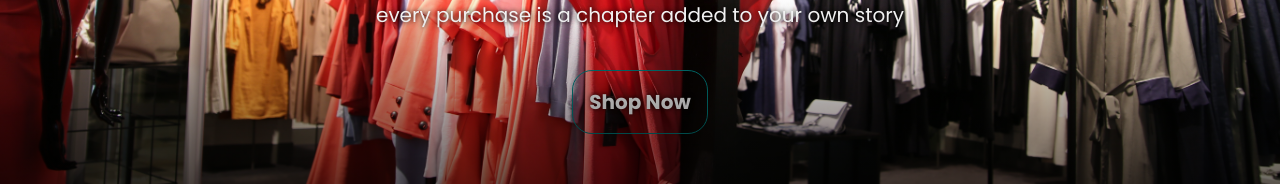
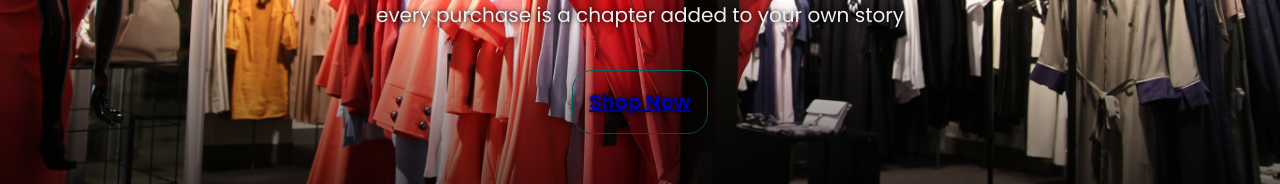
Before and after one commit to Fadilix/shopping-cart, a React (Vite) app: page / in a window 1280 px wide. Shown: the part 483-667 px from the top of the page. Built offline with nearby package versions, Linux system fonts and the light colour scheme; no server answers.

Commit message:
fix shop now button

```diff
--- a/src/pages/LandingPage.tsx
+++ b/src/pages/LandingPage.tsx
@@ -4,6 +4,7 @@
 import lp2 from "../assets/lp2.jpg";
 import "../scss/LandingPage.scss";
 import Footer from '../components/Footer';
+import { Link } from 'react-router-dom';
 
 const LandingPage: React.FC = () => {
     const [scrollPosition, setScrollPosition] = useState(0);
@@ -45,7 +46,7 @@
                         Warm Styles, Cool prices.
                     </h1>
                     <p>Step into a world of timeless elegance and curated treasures. In this emporium of dreams, each item has a story to tell, a whisper of craftsmanship and a touch of history. Let your journey through our shop be a delightful adventure, where every purchase is a chapter added to your own story</p>
-                    <button>Shop Now</button>
+                    <button><Link to="/shop"> Shop Now</Link></button>
                 </div>
             </section>
             <div>
```
